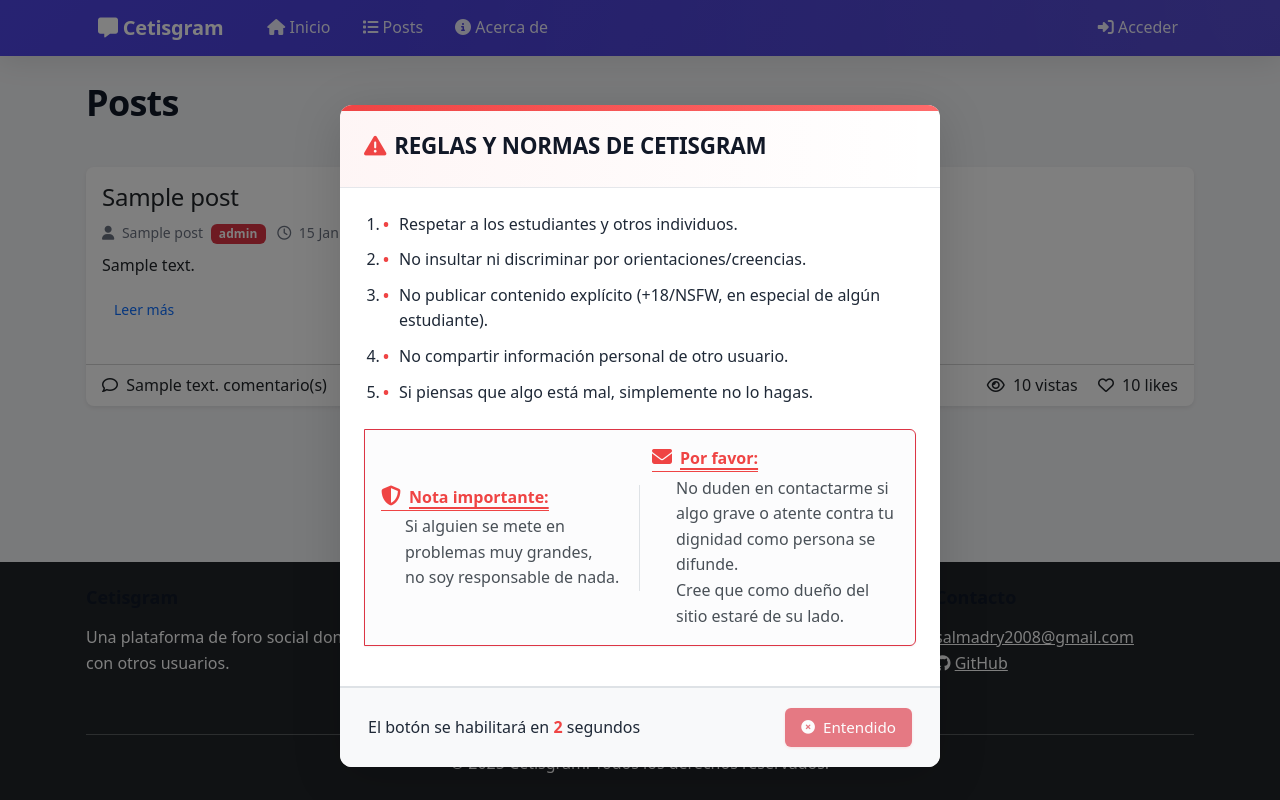
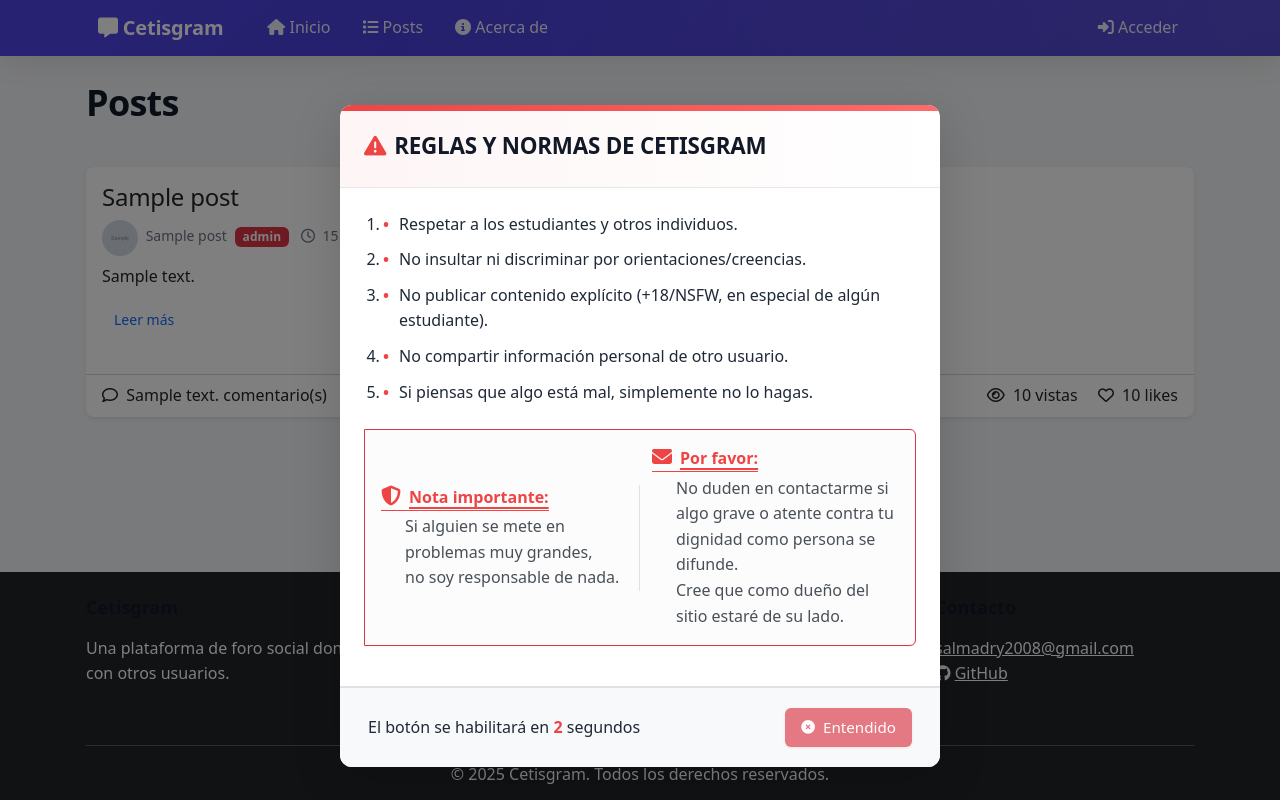
Before and after one commit to MaizeTheGods/cetisgram, a Node server app: template views/posts/index.ejs in a window 1280 px wide. Run offline with Node 20, Linux system fonts and the light colour scheme; the template is opened without the code that fills it: most values are stand-ins (such as "Sample title", 1, 10 or a date in 2020); grey boxes marked "Sample" are stand-in pictures; some libraries are stand-ins or nearby versions.

Commit message:
Style: Standardize profile picture sizes to 36x36px

```diff
--- a/views/home.ejs
+++ b/views/home.ejs
@@ -60,11 +60,11 @@
                                         <% console.log('Post author info:', post.authorId, post.authorName, post.authorPhotoURL); %>
                                         <% if (post.authorPhotoURL) { %>
                                             <a href="/posts/user/<%= post.authorId %>" class="text-decoration-none">
-                                                <img src="<%= post.authorPhotoURL %>" class="rounded-circle me-1" width="24" height="24" alt="<%= post.authorName %>" style="object-fit: cover;">
+                                                <img src="<%= post.authorPhotoURL %>" class="rounded-circle me-1" width="36" height="36" alt="<%= post.authorName %>" style="object-fit: cover;">
                                             </a>
                                         <% } else { %>
                                             <a href="/posts/user/<%= post.authorId %>" class="text-decoration-none">
-                                                <span class="d-inline-flex align-items-center justify-content-center rounded-circle bg-secondary text-white me-1" style="width: 24px; height: 24px; font-size: 12px;">
+                                                <span class="d-inline-flex align-items-center justify-content-center rounded-circle bg-secondary text-white me-1" style="width: 36px; height: 36px; font-size: 18px;">
                                                     <%= post.authorName ? post.authorName.charAt(0).toUpperCase() : '?' %>
                                                 </span>
                                             </a>
--- a/views/posts/index.ejs
+++ b/views/posts/index.ejs
@@ -23,7 +23,18 @@
 
                         <p class="card-text text-muted mb-2">
                             <small>
-                                <i class="fas fa-user me-1"></i> <%= post.authorName || 'Anónimo' %>
+                                <% if (post.authorPhotoURL) { %>
+                                    <a href="/posts/user/<%= post.authorId %>" class="text-decoration-none me-1">
+                                        <img src="<%= post.authorPhotoURL %>" class="rounded-circle" width="36" height="36" alt="<%= post.authorName %>" style="object-fit: cover;">
+                                    </a>
+                                <% } else { %>
+                                    <a href="/posts/user/<%= post.authorId %>" class="text-decoration-none me-1">
+                                        <span class="d-inline-flex align-items-center justify-content-center rounded-circle bg-secondary text-white" style="width: 36px; height: 36px; font-size: 18px;">
+                                            <%= post.authorName ? post.authorName.charAt(0).toUpperCase() : '?' %>
+                                        </span>
+                                    </a>
+                                <% } %>
+                                <%= post.authorName || 'Anónimo' %>
                                 <% if (post.authorRole) { %>
                                     <span class="badge <%= post.authorRole === 'admin' ? 'bg-danger' : 'bg-secondary' %> ms-1">
                                         <%= post.authorRole %>
```
Also changed, not shown: views/posts/show.ejs (+6 -6 lines).
